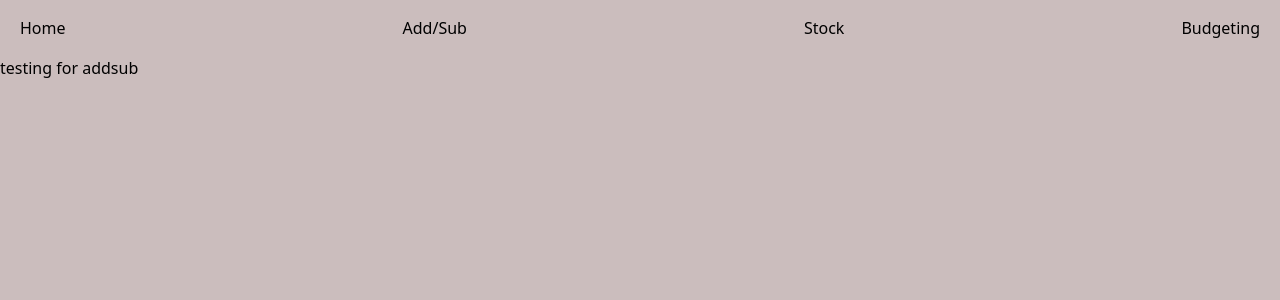
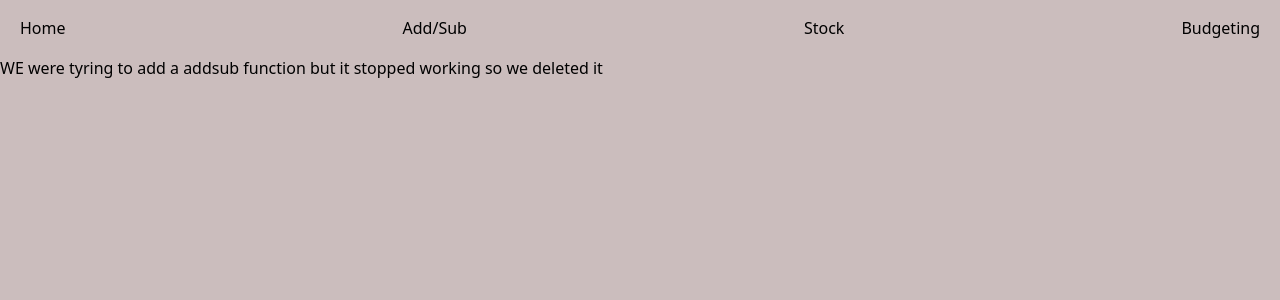
Before and after one commit to BenitoM1/Hackaton-Spring-2025-Project, a Next.js app in the folder hackathon_project/hackathon_project/: page / in a window 1280 px wide. Both pictures are taken after typing "Sample", "Sample123" into the empty fields and a click on the button "Add/Sub". Shown: the top 300 px of the page. Built offline with nearby package versions, Linux system fonts and the light colour scheme.

Commit message:
final stage
Signed-off-by: Benito Mendoza <133236928+BenitoM1@users.noreply.github.com>

```diff
--- a/hackathon_project/hackathon_project/app/page.tsx
+++ b/hackathon_project/hackathon_project/app/page.tsx
@@ -195,7 +195,7 @@ export default function Home() {
       </div>
         ): showAddSub ?(
           <body>
-            <h1> testing for addsub</h1>
+            <h1>WE were tyring to add a addsub function but it stopped working so we deleted it</h1>
           </body>
         ): showStock ?(
           <body>
```
